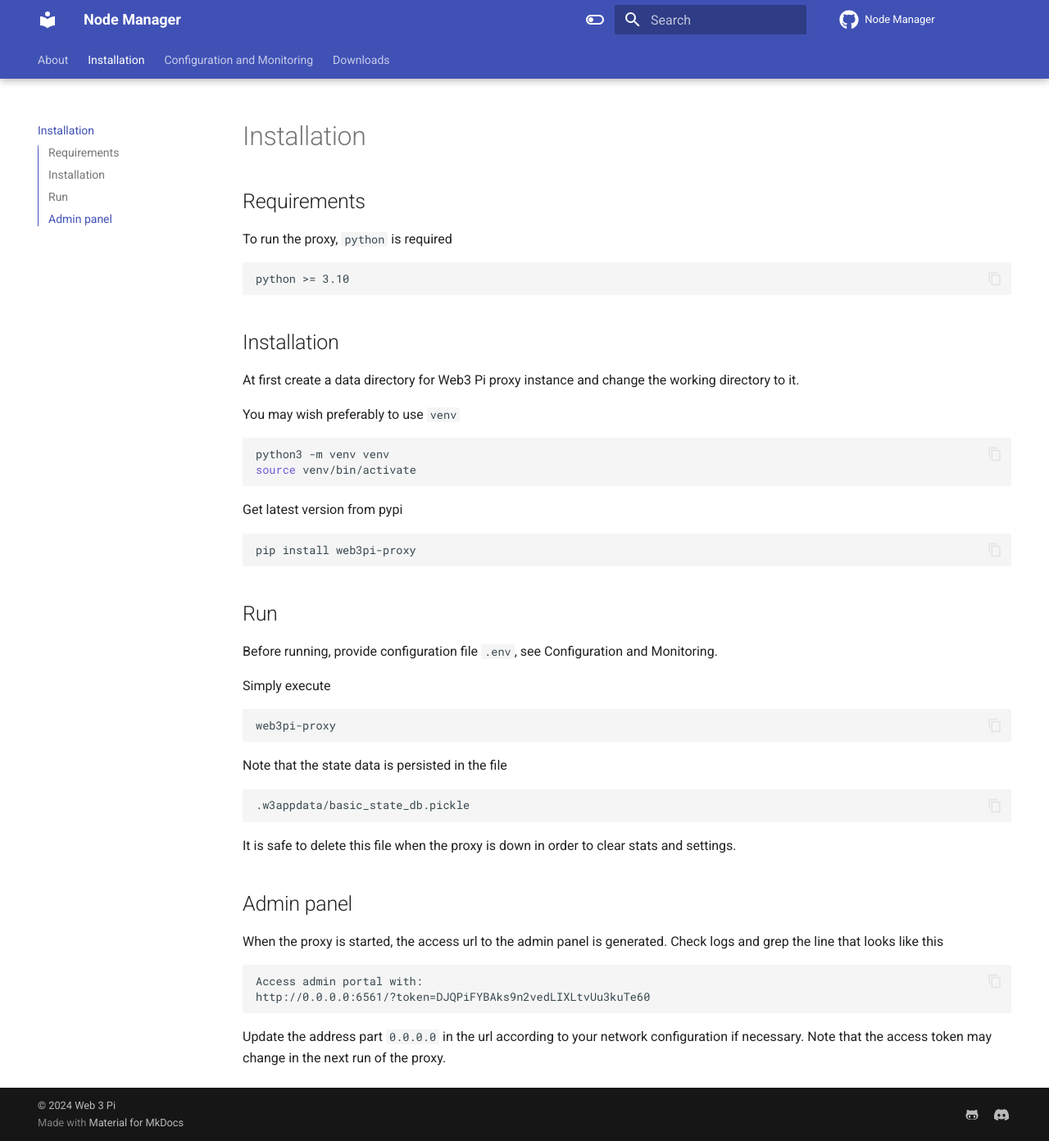
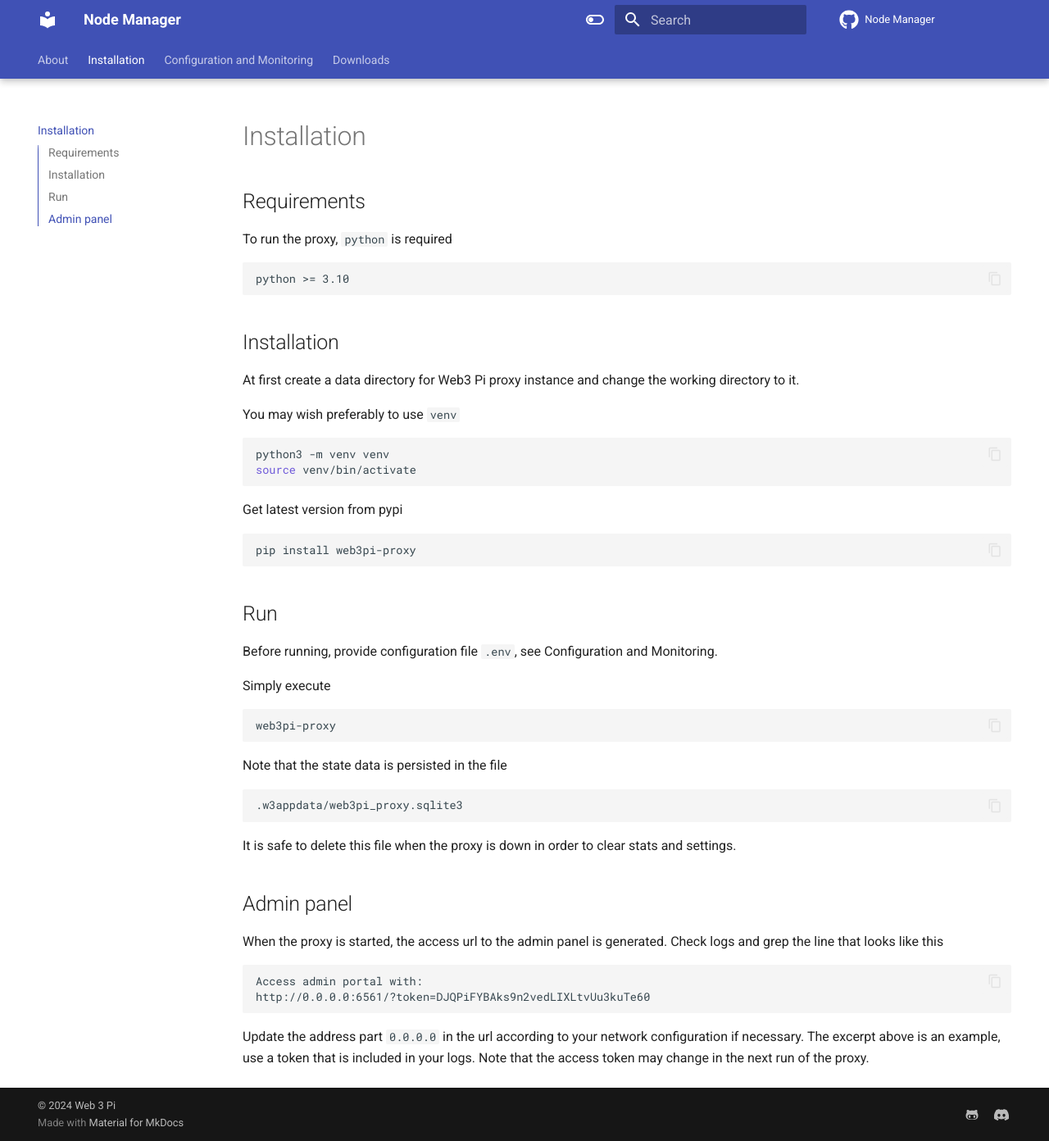
Before and after one commit to Web3-Pi/web3-reverse-proxy-docs, an MkDocs documentation site: the page built from docs/installation.md, in a window 1280 px wide and 1392 px high. Shown: the whole window at 82% size. Built offline with MkDocs 1.6.1 and Material for MkDocs 9.7.7, drawn with Linux system fonts in a browser that asks for light colours; comment, search, counter and statistics services are not loaded.

Commit message:
fix: db file location

````diff
--- a/docs/installation.md
+++ b/docs/installation.md
@@ -34,7 +34,7 @@ web3pi-proxy
 
 Note that the state data is persisted in the file
 ```
-.w3appdata/basic_state_db.pickle
+.w3appdata/web3pi_proxy.sqlite3
 ```
 It is safe to delete this file when the proxy is down in order to clear stats and settings.
 
@@ -47,4 +47,5 @@ Access admin portal with:
 http://0.0.0.0:6561/?token=DJQPiFYBAks9n2vedLIXLtvUu3kuTe60
 ```
 Update the address part `0.0.0.0` in the url according to your network configuration if necessary.
+The excerpt above is an example, use a token that is included in your logs.
 Note that the access token may change in the next run of the proxy.
````
